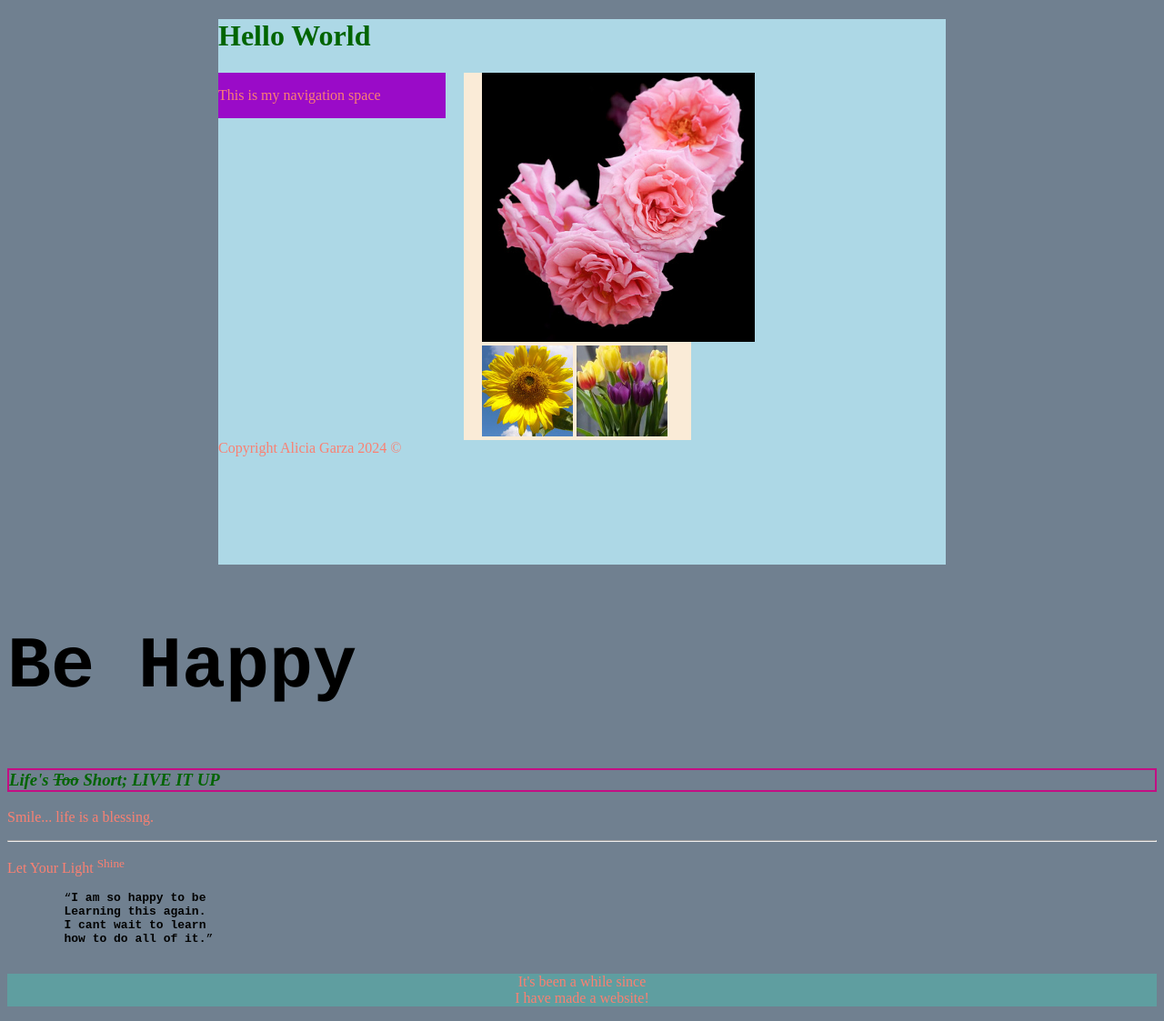
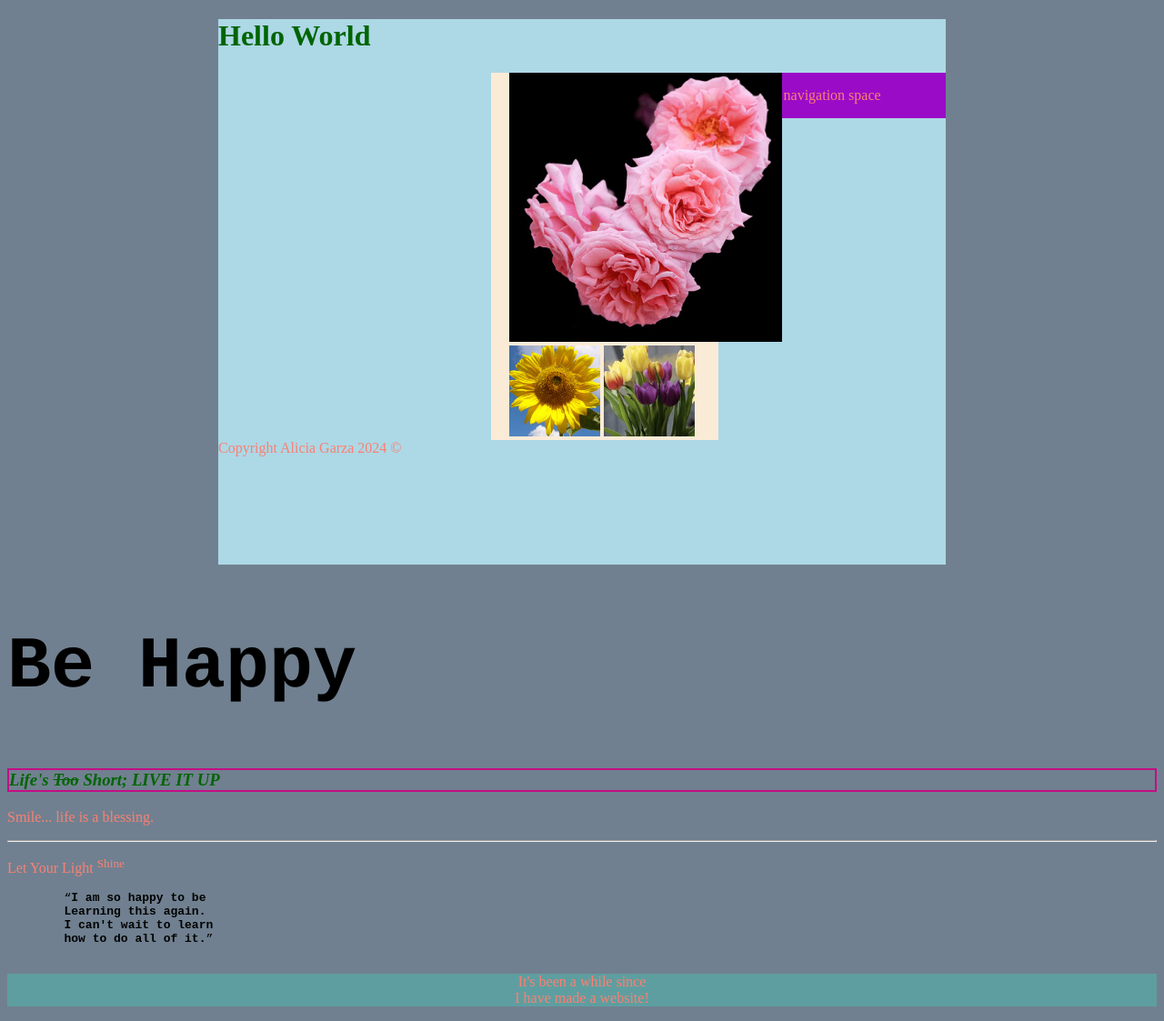
Before and after one commit to agarza222/project1, a plain HTML site: page index.html in a window 1280 px wide. Shown: the whole page at 91% size. Drawn offline with Linux system fonts and the light colour scheme.

Commit message:
initalize

```diff
--- a/index.html
+++ b/index.html
@@ -6,45 +6,41 @@
 <style>
 	*{box-sizing: border-box;}
 	#container{
-		width:800px; background-color: lightblue; height: 600px; margin:0 auto
+		width:800px; background-color: lightblue; height: 600px; margin:0 auto;
 	}
 	p{
 		color:salmon;
 	}
 	.floatRight{
-		float:left;
+		float:right;
 		width:250px;
-		background-color:#9A0BC8
-
+		background-color:#9A0BC8;
 	}
 	footer{
-		clear:both
+		clear:both;
 	}
 	#main{
 		margin-left: 20px;
 		background-color:antiquewhite;
-		padding-left: 20px
-
+		padding-left: 20px;
 	}
-	</style>
+</style>
 </head>
 <!-- COMMENT-->
-<body  style="background-color:slategrey;">
+<body style="background-color:slategrey;">
 	<div id="container">
 	<header><h1 style="color:darkgreen"> Hello World </h1></header>
 	<nav class="floatRight"><p>This is my navigation space</p></nav>
 	<main id="main" class="floatRight">
-		<img src="images/roses.jpg" style="width:300px" alt="Roses"/>
-		<img src="images/sunflower.jpg" style="width:100px" alt="Sunflower"/>
-		<img src="images/tulips.jpg" style="width:100px" alt="Tulips"/>
-		</main>
-	<footer><p>Copyright Alicia Garza 2024 &copy </p></footer>
-
+		<img src="images/roses.png" style="width:300px" alt="Roses"/>
+		<img src="images/sunflower.png" style="width:100px" alt="Sunflower"/>
+		<img src="images/tulips.png" style="width:100px" alt="Tulips"/>
+	</main>
+	<footer><p>Copyright Alicia Garza 2024 &copy;</p></footer>
 	</div>
 
-
-	<h2 style="font-family:courier; font-size: 500%"> Be Happy </h2>
-	<h3 style="border: 2px solid #C30E84; color:darkgreen"> <em>Life's <del>Too</del> Short; LIVE IT UP</em> </h3>
+	<h2 style="font-family:courier; font-size: 500%;"> Be Happy </h2>
+	<h3 style="border: 2px solid #C30E84; color:darkgreen;"> <em>Life's <del>Too</del> Short; LIVE IT UP</em> </h3>
 	<p title="This is a tooltip">Smile... life is a blessing.</p>
 
 	<hr>
@@ -52,7 +48,7 @@
 	<pre>
 	<q><b>I am so happy to be
 	Learning this again.
-	I cant wait to learn
+	I can't wait to learn
 	how to do all of it.</b></q>
 	</pre>
 	<p style="background-color:cadetblue; text-align:center;">It's been a while since <br> I have made a website!</p>
```
Also changed, not shown: Images/roses.jpg (deleted), Images/roses.png (added), Images/sunflower.jpg (deleted), Images/sunflower.png (added), Images/tulips.jpg (deleted), Images/tulips.png (added).
